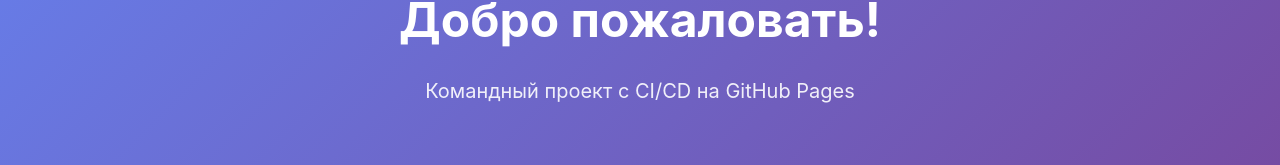
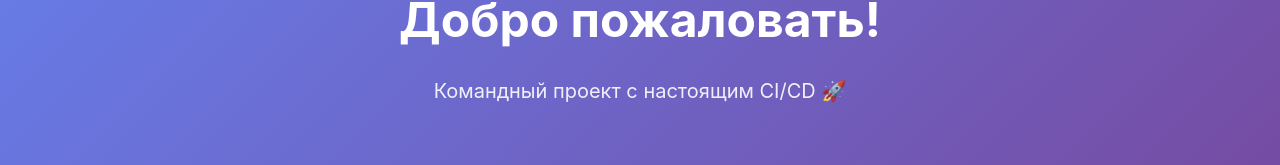
Before and after one commit to darryyaya/hello-pages-, a plain HTML site: page index.html in a window 1280 px wide. Shown: the part 176-341 px from the top of the page. Drawn offline with Linux system fonts and the light colour scheme.

Commit message:
docs(leader): add README with Mermaid and polish hero

```diff
--- a/index.html
+++ b/index.html
@@ -20,7 +20,7 @@
     </header>
     <section class="hero">
         <h1 class="hero__title">Добро пожаловать!</h1>
-        <p class="hero__subtitle">Командный проект с CI/CD на GitHub Pages</p>
+        <p class="hero__subtitle">Командный проект с настоящим CI/CD 🚀</p>
     </section>
     <main class="container">
         <section class="section">
```
Also changed, not shown: 1 other file.
